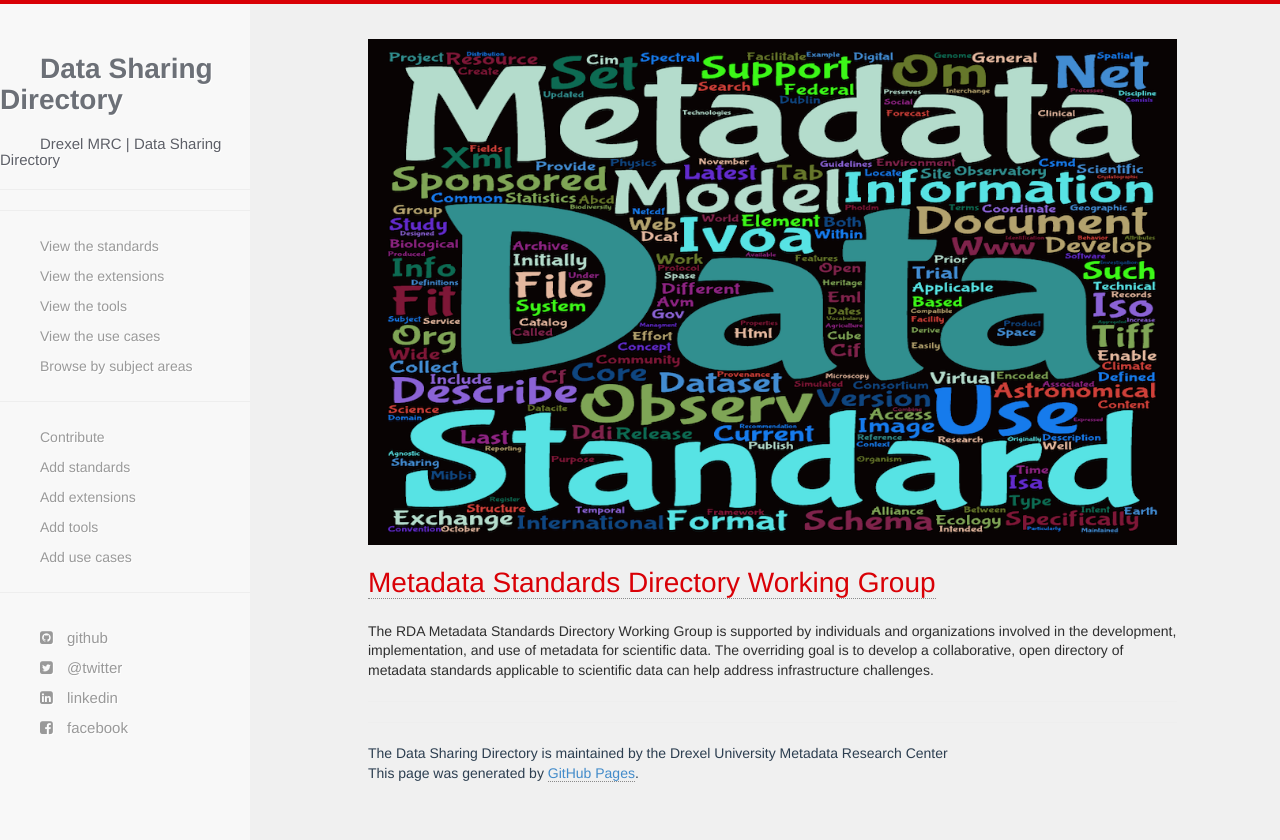
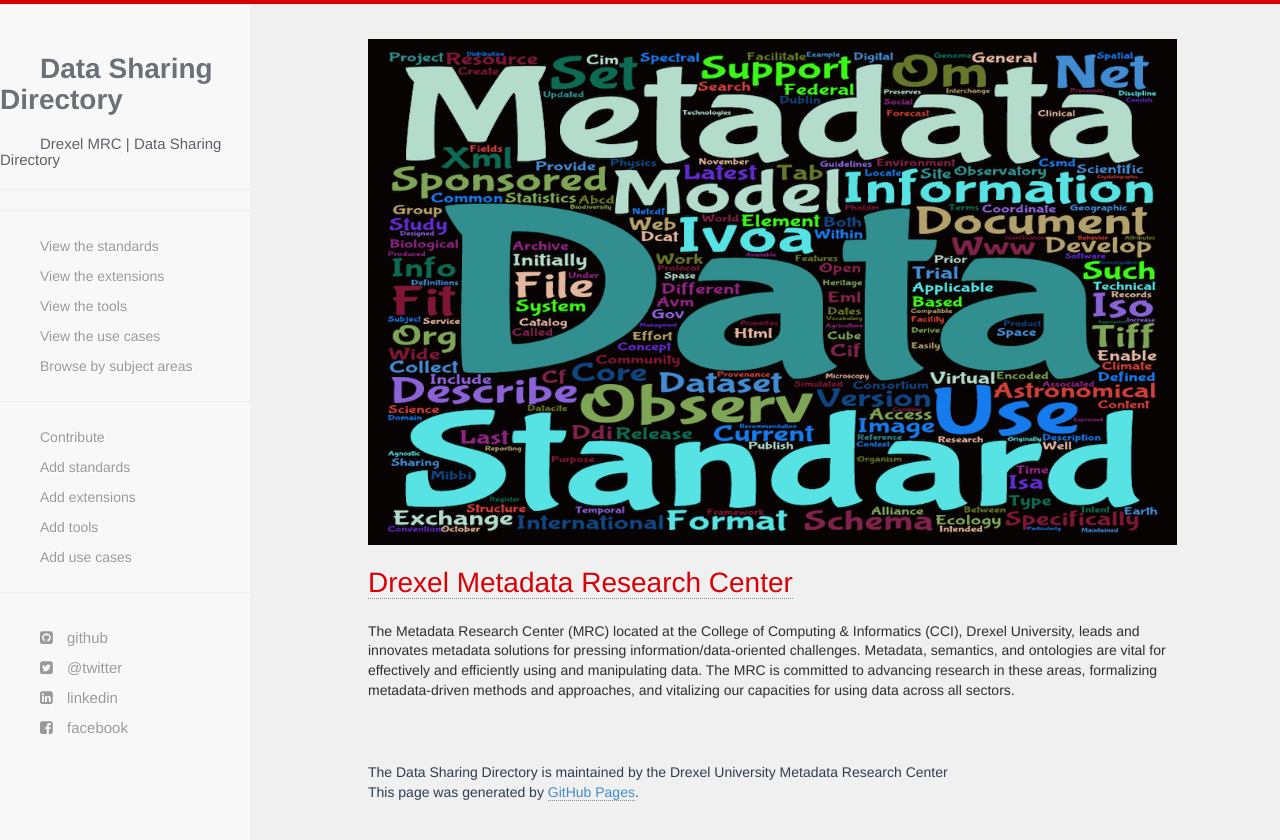
Before and after one commit to metadata-research/data-sharing-directory, a Jekyll site: the page built from index.md, in a window 1280 px wide. Shown: the top 840 px of the page. Built offline with Jekyll 4.4.1, drawn with Linux system fonts in a browser that asks for light colours; nearby versions of some CDN libraries.

Commit message:
Update greeting.html

```diff
--- a/_includes/greeting.html
+++ b/_includes/greeting.html
@@ -1,6 +1,6 @@
     <div id="welcome-greeting">
       <img src="{{ site.baseurl }}/images/Cloud-3.png">
-      <h1><a href="{{ site.baseurl }}/about/">Metadata Standards Directory Working Group</a></h1>
-      <h2>The RDA Metadata Standards Directory Working Group is supported by individuals and organizations involved in the development, implementation, and use of metadata for scientific data. The overriding goal is to develop a collaborative, open directory of metadata standards applicable to scientific data can help address infrastructure challenges.</h2>
+      <h1><a href="{{ site.baseurl }}/about/">Drexel Metadata Research Center</a></h1>
+      <h2>The Metadata Research Center (MRC) located at the College of Computing & Informatics (CCI), Drexel University, leads and innovates metadata solutions for pressing information/data-oriented challenges. Metadata, semantics, and ontologies are vital for effectively and efficiently using and manipulating data. The MRC is committed to advancing research in these areas, formalizing metadata-driven methods and approaches, and vitalizing our capacities for using data across all sectors.</h2>
       <hr />
     </div>
```
